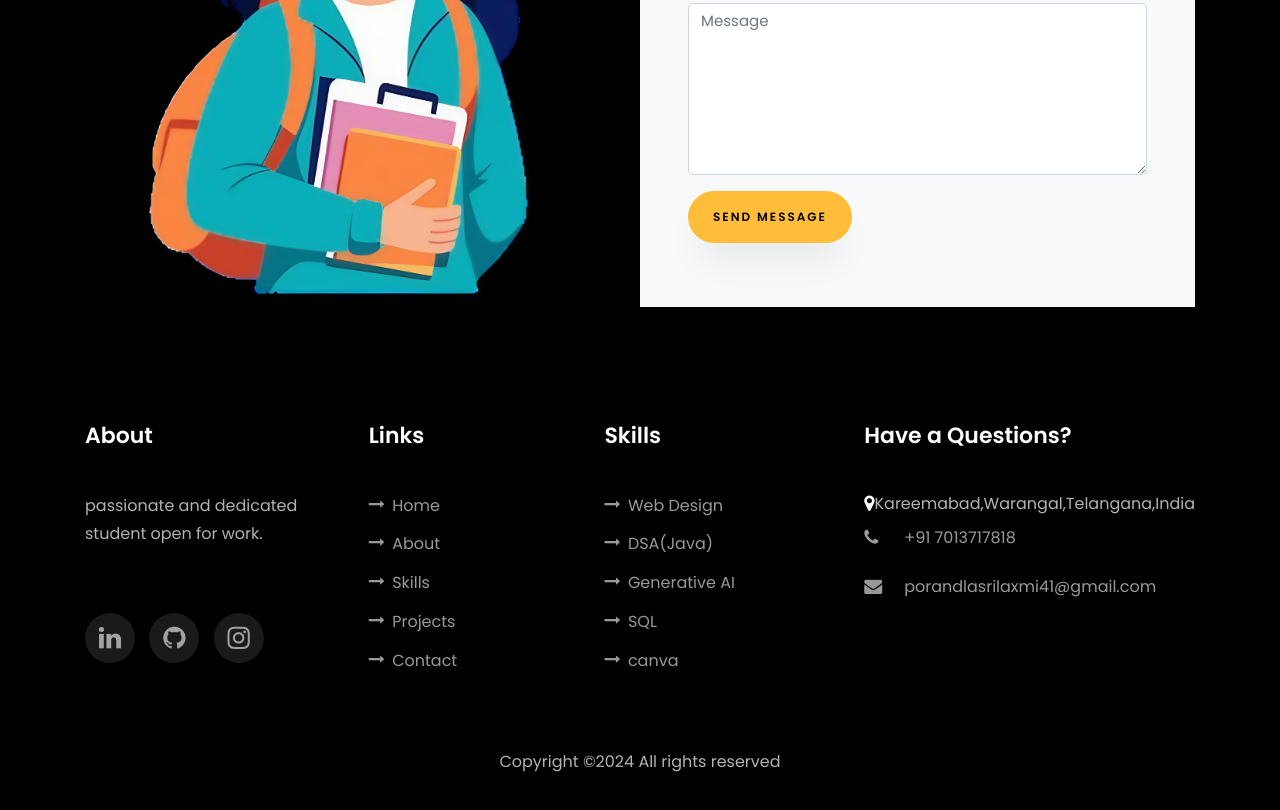
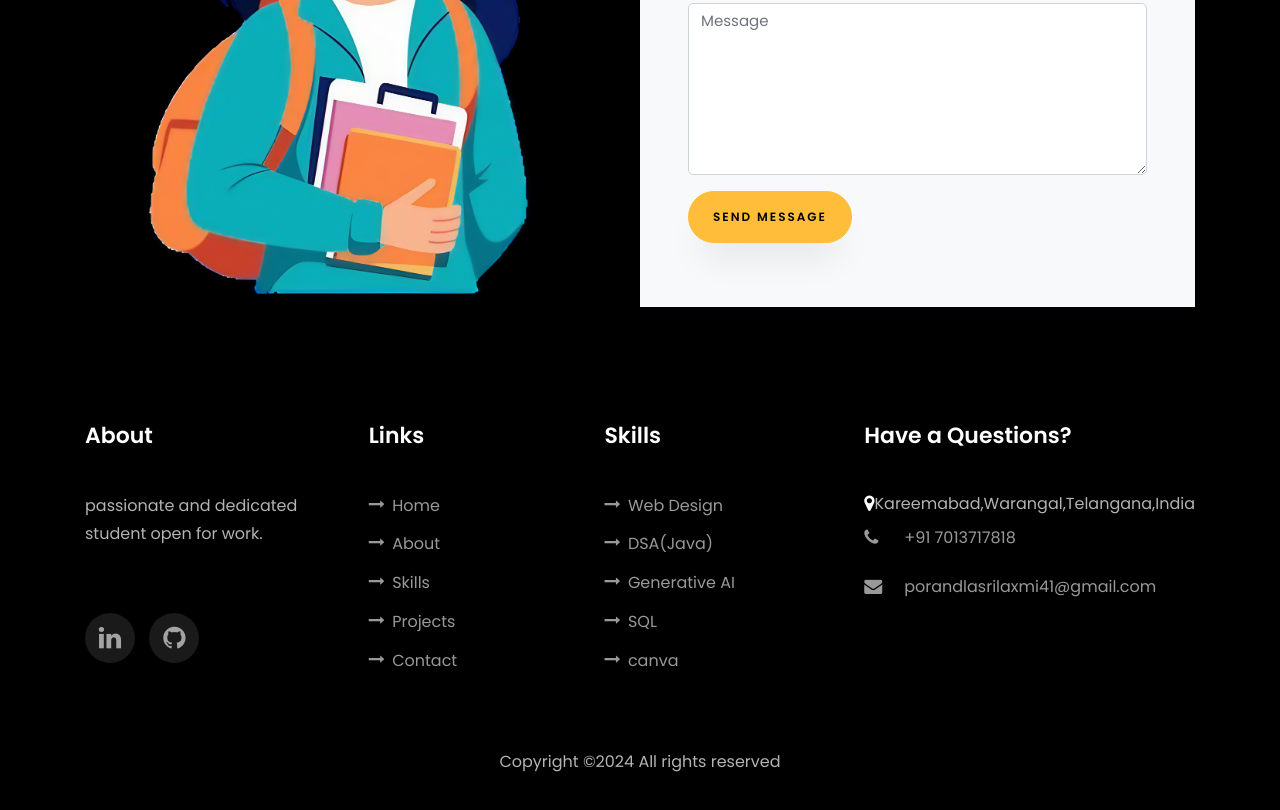
Before and after one commit to srilaxmiporandla/portfolio, a plain HTML site: page index.html in a window 1280 px wide. Shown: the part 5972-6782 px from the top of the page. Drawn offline with nearby package versions, Linux system fonts and the light colour scheme; some icons are missing; files whose address does not match are found by name.

Commit message:
Update index.html

```diff
--- a/index.html
+++ b/index.html
@@ -654,7 +654,7 @@
               <ul class="ftco-footer-social list-unstyled float-md-left float-lft mt-5">
                 <li class="ftco-animate"><a href="https://www.linkedin.com/in/srilaxmiporandla363a78287"><span class="icon-linkedin"></span></a></li>
                 <li class="ftco-animate"><a href="https://github.com/srilaxmiporandla"><span class="icon-github"></span></a></li>
-                <li class="ftco-animate"><a href="https://www.instagram.com/srilaxmiporandla_/"><span class="icon-instagram"></span></a></li>
+
               </ul>
             </div>
           </div>
```
